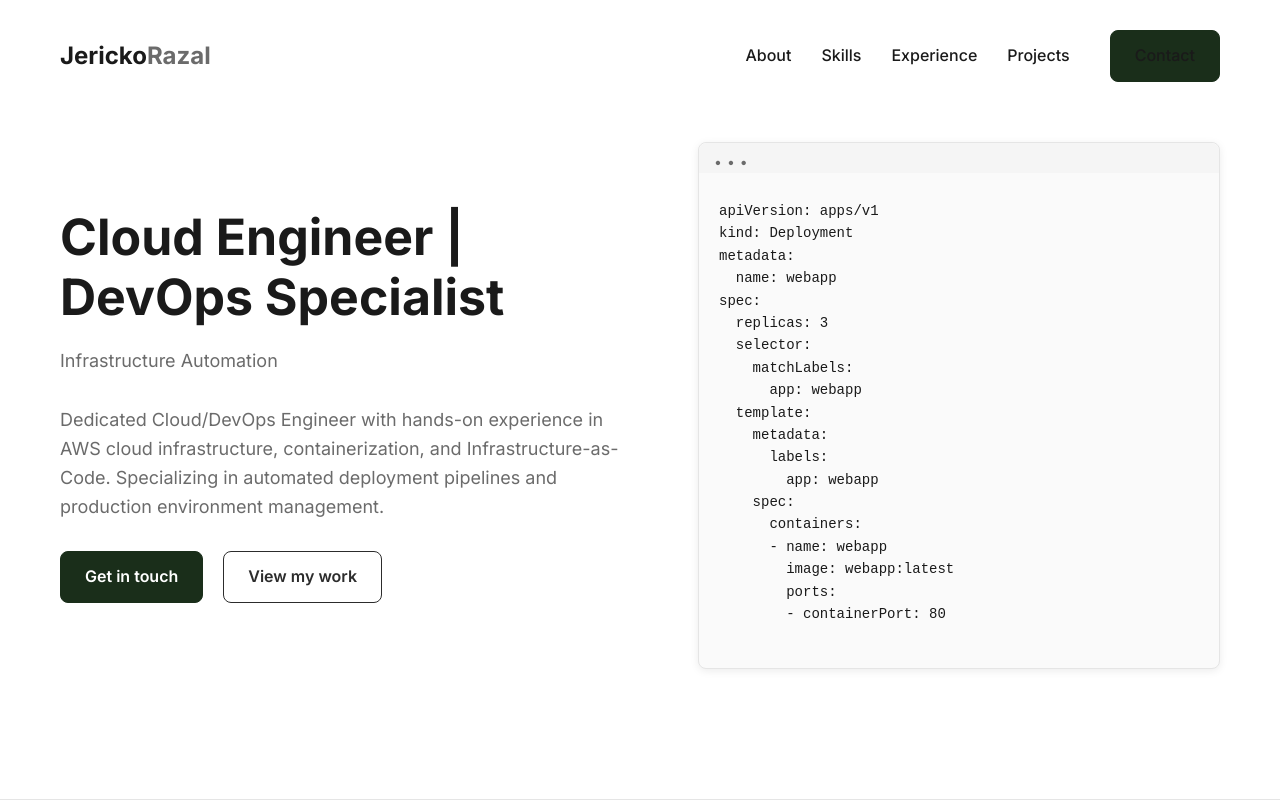
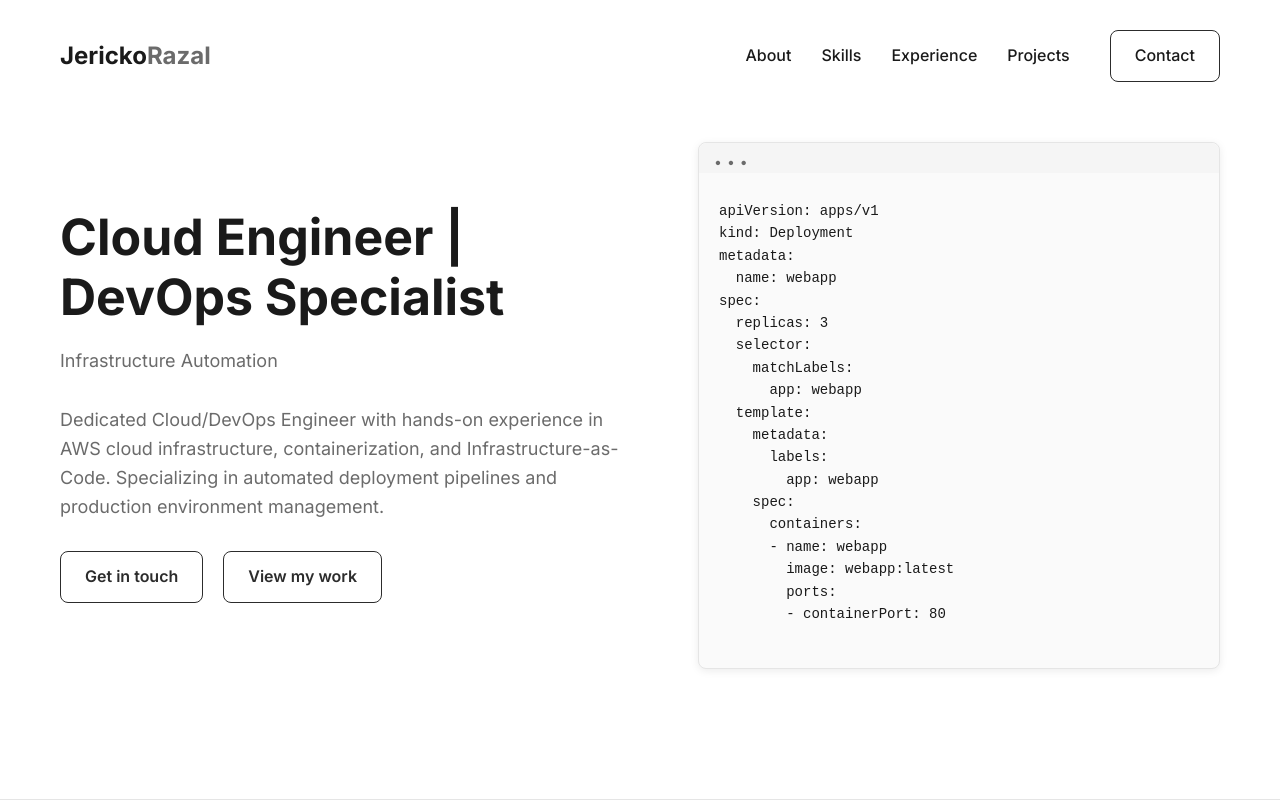
Before and after one commit to r1cko23/Portfolio, a website: page index.html in a window 1280 px wide. Shown: the top 800 px of the page. Drawn offline with Linux system fonts and the light colour scheme.

Commit message:
Fix Contact button readability: Make background white with dark text before hover

```diff
--- a/css/style.css
+++ b/css/style.css
@@ -82,13 +82,13 @@ img {
 }
 
 .btn-primary {
-  background-color: var(--secondary-color);
-  color: var(--text-light);
-  border: 1px solid var(--secondary-color);
+  background-color: var(--text-light);
+  color: var(--primary-color);
+  border: 1px solid var(--primary-color);
 }
 
 .btn-primary:hover {
-  background-color: var(--primary-color);
+  background-color: var(--secondary-color);
   color: var(--text-light);
   transform: translateY(-1px);
   box-shadow: var(--card-shadow);
```
